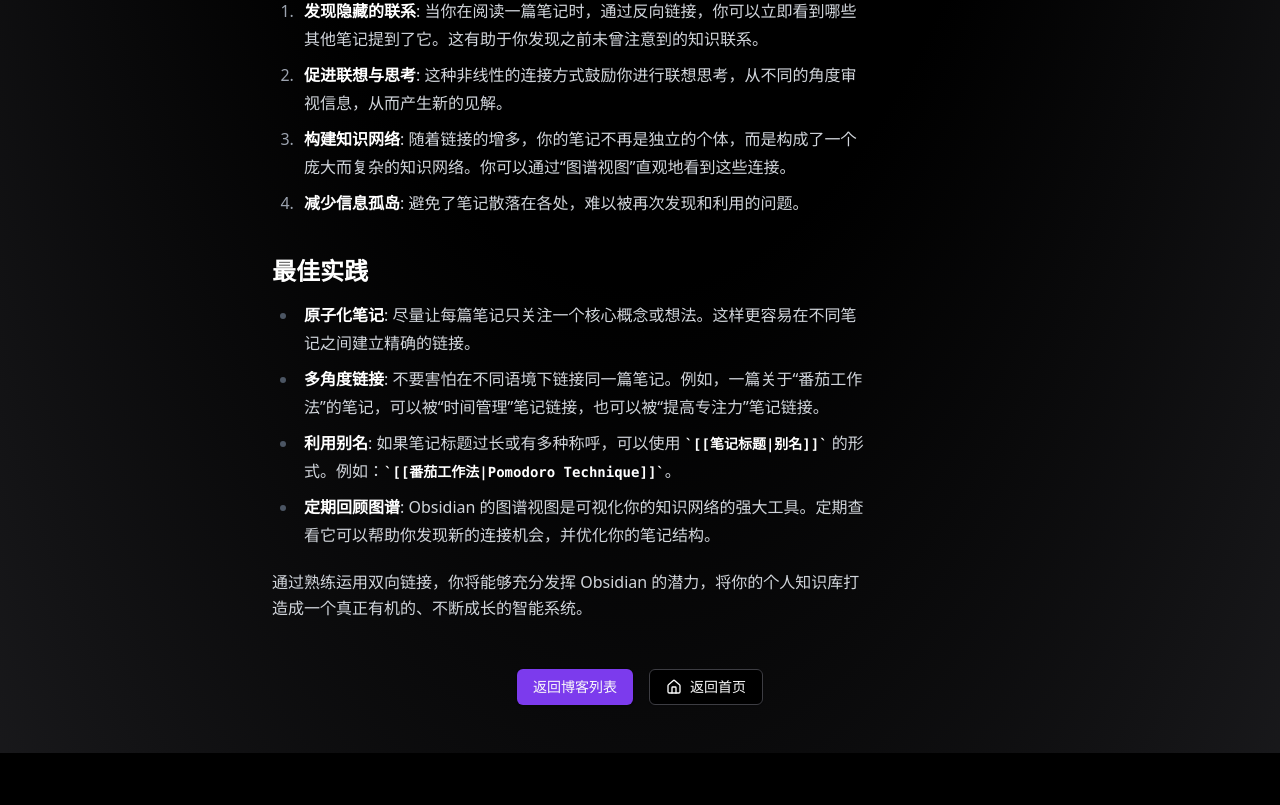
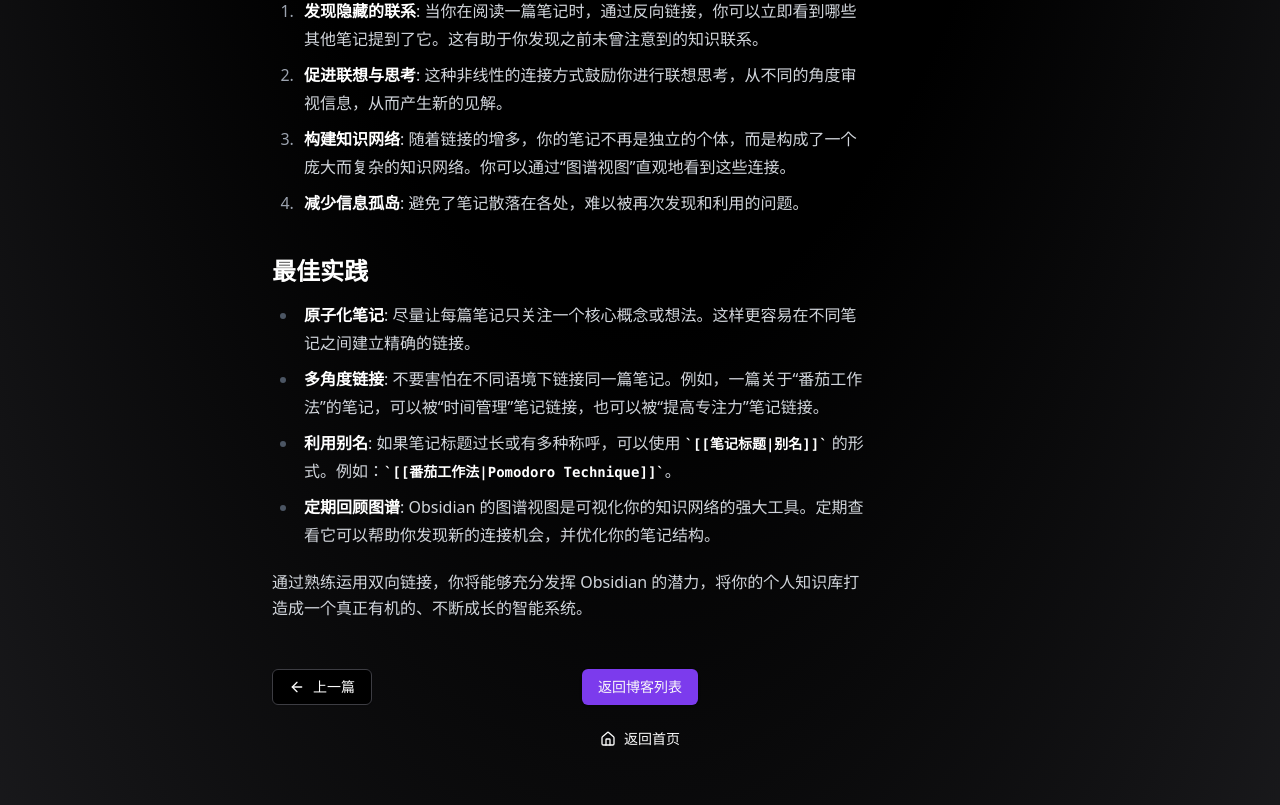
Before and after one commit to Neonity2020/ob-tutorial, a Next.js app: page /blog/mastering-bidirectional-links in a window 1280 px wide. Shown: the part 833-1638 px from the top of the page. Before the commit the page ends 1586 px from the top, so only its background shows below. Built offline with nearby package versions, Linux system fonts and the light colour scheme.

Commit message:
[dyad] 为博客文章增加了上下篇导航按钮 - wrote 2 file(s)

```diff
--- a/src/app/blog/[slug]/page.tsx
+++ b/src/app/blog/[slug]/page.tsx
@@ -1,8 +1,8 @@
 import React from "react";
-import { getBlogPostBySlug, getAllBlogPosts } from "@/lib/blog";
+import { getBlogPostWithNavigation, getAllBlogPosts } from "@/lib/blog"; // 更改为导入 getBlogPostWithNavigation
 import { notFound } from "next/navigation";
 import { Separator } from "@/components/ui/separator";
-import { CalendarDays, Home } from "lucide-react";
+import { CalendarDays, Home, ArrowLeft, ArrowRight } from "lucide-react"; // 导入 ArrowLeft 和 ArrowRight
 import Link from "next/link";
 import { Button } from "@/components/ui/button";
 import ReactMarkdown from "react-markdown";
@@ -22,7 +22,7 @@ export async function generateStaticParams() {
 }
 
 export async function generateMetadata({ params }: BlogPostPageProps) {
-  const post = getBlogPostBySlug(params.slug);
+  const { currentPost: post } = getBlogPostWithNavigation(params.slug); // 使用新的函数
   if (!post) {
     return {
       title: "文章未找到",
@@ -35,7 +35,7 @@ export async function generateMetadata({ params }: BlogPostPageProps) {
 }
 
 export default function BlogPostPage({ params }: BlogPostPageProps) {
-  const post = getBlogPostBySlug(params.slug);
+  const { currentPost: post, previousPost, nextPost } = getBlogPostWithNavigation(params.slug); // 使用新的函数
 
   if (!post) {
     notFound();
@@ -54,12 +54,36 @@ export default function BlogPostPage({ params }: BlogPostPageProps) {
           {post.content}
         </ReactMarkdown>
       </article>
-      <div className="mt-12 flex justify-center gap-4">
-        <Link href="/blog"> {/* Link 包裹 Button */}
-          <Button>返回博客列表</Button> {/* 移除 asChild */}
+      <div className="mt-12 flex justify-between items-center"> {/* 调整布局以容纳导航按钮 */}
+        {previousPost ? (
+          <Link href={`/blog/${previousPost.slug}`}>
+            <Button variant="outline" className="flex items-center gap-2">
+              <ArrowLeft className="h-4 w-4" />
+              上一篇
+            </Button>
+          </Link>
+        ) : (
+          <div className="w-[100px]" /> // 占位符，保持布局一致性
+        )}
+
+        <Link href="/blog">
+          <Button>返回博客列表</Button>
         </Link>
-        <Link href="/"> {/* Link 包裹 Button */}
-          <Button variant="outline" className="flex items-center gap-2"> {/* 移除 asChild */}
+
+        {nextPost ? (
+          <Link href={`/blog/${nextPost.slug}`}>
+            <Button variant="outline" className="flex items-center gap-2">
+              下一篇
+              <ArrowRight className="h-4 w-4" />
+            </Button>
+          </Link>
+        ) : (
+          <div className="w-[100px]" /> // 占位符，保持布局一致性
+        )}
+      </div>
+      <div className="mt-4 flex justify-center"> {/* 将返回首页按钮移到下方居中 */}
+        <Link href="/">
+          <Button variant="ghost" className="flex items-center gap-2">
             <Home className="h-4 w-4" />
             返回首页
           </Button>
--- a/src/lib/blog.ts
+++ b/src/lib/blog.ts
@@ -45,3 +45,26 @@ export function getBlogPostBySlug(slug: string): BlogPost | undefined {
     content,
   } as BlogPost;
 }
+
+/**
+ * 获取指定 slug 的博客文章，以及其在排序列表中的上一篇和下一篇文章。
+ * 文章按日期降序排列。
+ */
+export function getBlogPostWithNavigation(currentSlug: string): {
+  currentPost: BlogPost | undefined;
+  previousPost: BlogPost | undefined;
+  nextPost: BlogPost | undefined;
+} {
+  const allPosts = getAllBlogPosts();
+  const currentIndex = allPosts.findIndex(post => post.slug === currentSlug);
+
+  if (currentIndex === -1) {
+    return { currentPost: undefined, previousPost: undefined, nextPost: undefined };
+  }
+
+  const currentPost = allPosts[currentIndex];
+  const previousPost = currentIndex > 0 ? allPosts[currentIndex - 1] : undefined;
+  const nextPost = currentIndex < allPosts.length - 1 ? allPosts[currentIndex + 1] : undefined;
+
+  return { currentPost, previousPost, nextPost };
+}
```
